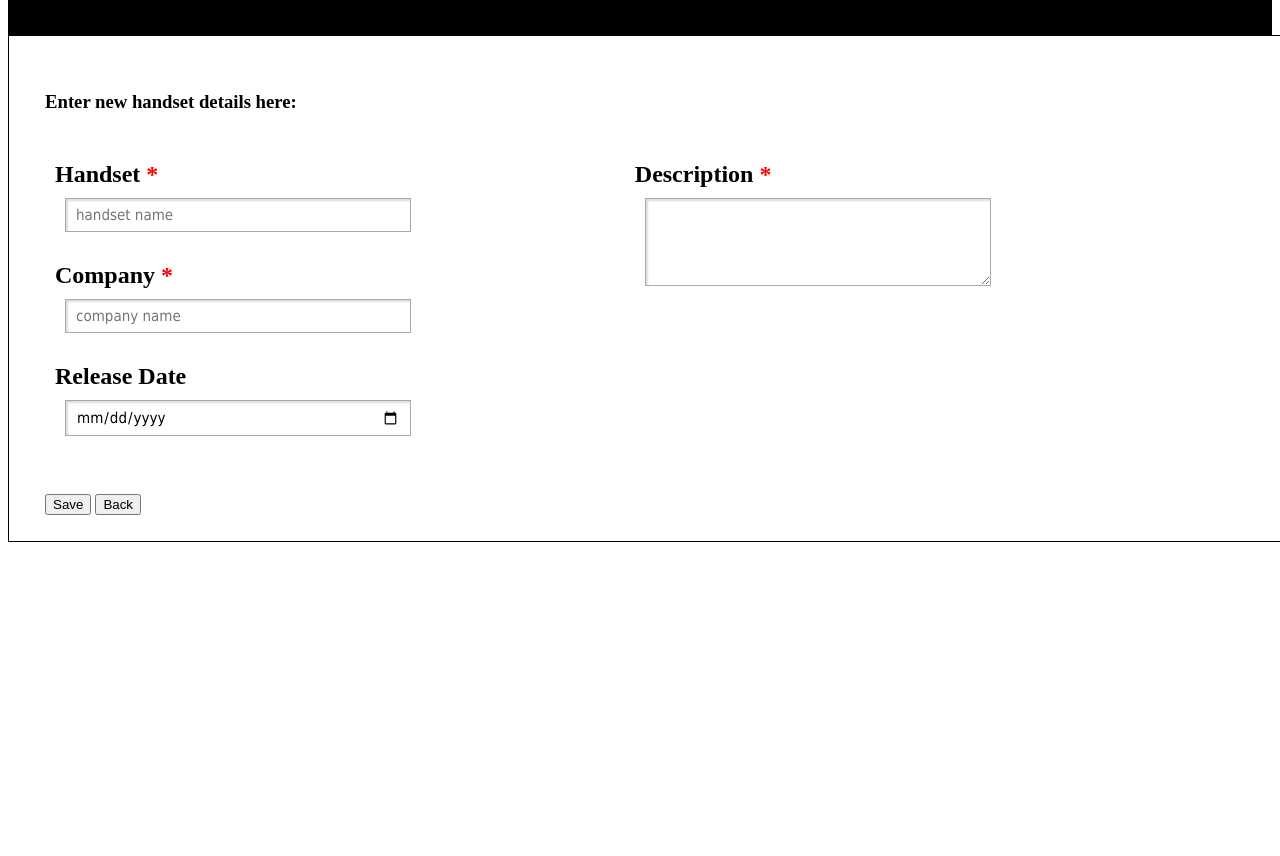
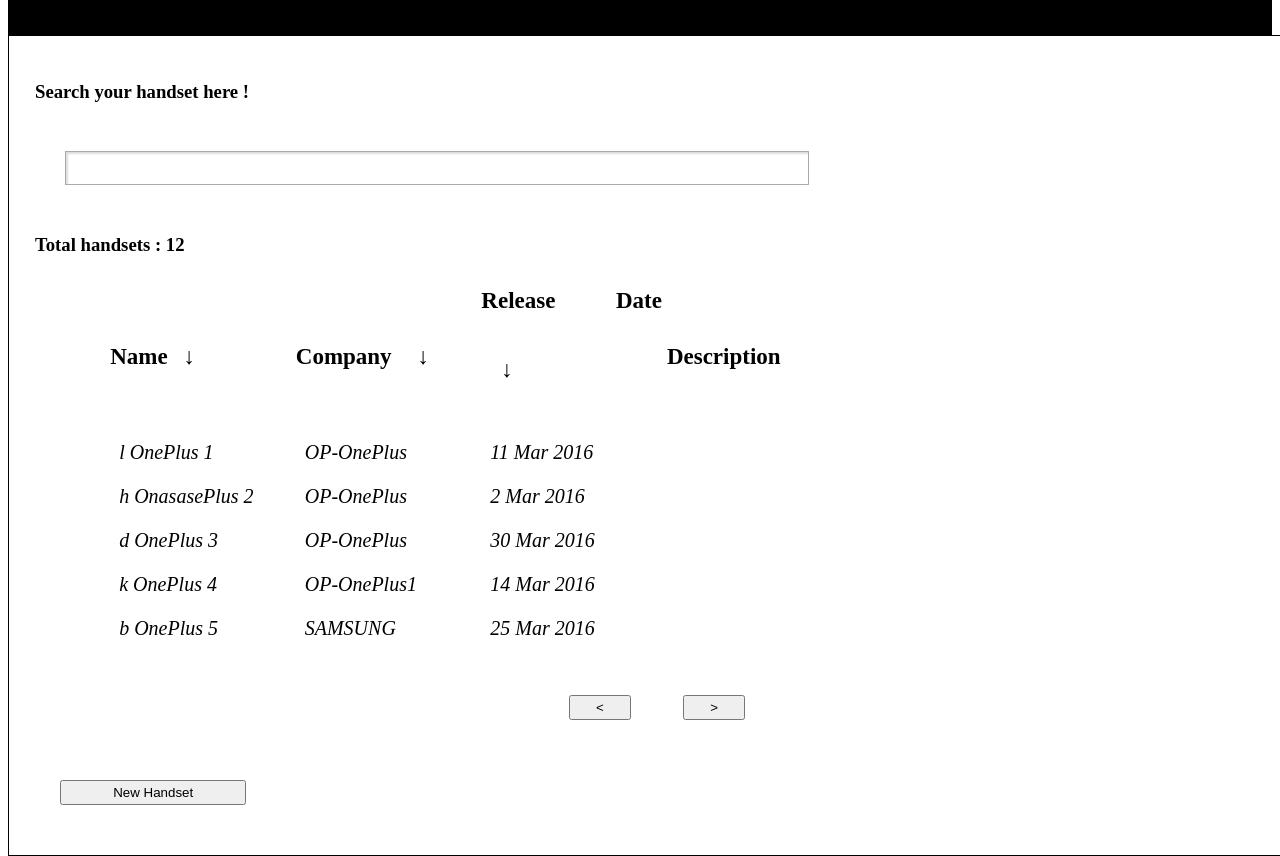
Before and after one commit to kv89/blog, a website: page javascript/catalog.html in a window 1280 px wide. Shown: the part 85-941 px from the top of the page. Before the commit the page ends 800 px from the top, so only its background shows below. Drawn offline with Linux system fonts and the light colour scheme.

Commit message:
working 1

```diff
--- a/javascript/catalog.html
+++ b/javascript/catalog.html
@@ -13,21 +13,23 @@
 				<input id="searchInp" type="text" style="width: 30%;" onkeyup="onsearchEnter()"/>
 			</div>
 	  	</div> -->
-	  	<div class="grid" id="displayView" style="display: none;">
+	  	<div class="grid" id="displayView" style="">
+		  	<h3>Search your handset here !</h3>
 		  	<div>
-		  		<h3>Search your handset here !</h3>
-		  		<div>
-					<input id="searchInp" type="text" style="width: 30%;" onkeyup="onsearchEnter()"/>
+		  		<div class="input">
+					<input id="searchInp" type="text" style="" onkeyup="onsearchEnter()"/>
 				</div>
 		  	</div>
 	  		<h3>Total handsets : <span id="totalCnt"></span></h3>
+	  		<div style="text-align: center;">
 	  		<table id="displayTable">
-	  			<thead class="column-header">
+	  			<thead style="font-size: 23px;">
 	  				<tr>
-		  				<td>
+		  				<td style="width: 10%; padding-left: 2px;">
 		  					Name
 		  					<div class="dropdown">
-							  <div onclick="showHideSortOptions('name');" style="cursor: pointer;"> <p>&darr;</p> </div>
+							  <!-- <div onclick="showHideSortOptions('name');" style="cursor: pointer;"> <p>&darr;</p> </div> -->
+							  <p onclick="showHideSortOptions('name');" style="cursor: pointer;">&darr;</p>
 							  <div id="nameSortDrp" class="dropdown-content">
 							  	<div class="menu-item">
 							    	<span style="cursor: pointer;" onclick="sortName( 0 );showHideSortOptions('name');"> a - z </span>
@@ -38,7 +40,7 @@
 							  </div>
 							</div>
 		  				</td>
-		  				<td>
+		  				<td style="width: 10%; padding-left: 2px;">
 		  					Company
 		  					<div class="dropdown">
 							  <div onclick="showHideSortOptions('company')" style="cursor: pointer;"> <p>&darr;</p> </div>
@@ -52,7 +54,7 @@
 							  </div>
 							</div>
 		  				</td>
-		  				<td>
+		  				<td style="width: 10%; padding-left: 2px;">
 		  					Release Date
 		  					<div class="dropdown">
 							  <div onclick="showHideSortOptions('date');" style="cursor: pointer;"> <p>&darr;</p> </div>
@@ -66,23 +68,22 @@
 							  </div>
 							</div>
 						</td>
-		  				<td>Ratings</td>
+		  				<td style="width: 30%; padding-left: 2px;">Description</td>
 	  				</tr>
 	  			</thead>
-	  			<tbody>
+	  			<tbody style="font-size: 20px; ">
 	  				<tr class="row"></tr>
 	  			</tbody>
 
 	  		</table>
-	  		<div id="paging">
+	  		</div>
+	  		<div id="paging" style="text-align: center;">
 	  			<button onclick="prevPage();"> < </button>
 	  			<button onclick="nextPage();"> > </button>
 	  		</div>
-	  		<button type="button" style="cursor: pointer;" onclick="addPhone();">New Phone</button>
+	  		<button type="button" style="cursor: pointer; width: 15%;" onclick="addPhone();">New Handset</button>
 	  	</div>
-	  	<!--<div id="inputView" style="display: none;" onsubmit="submitPhone();">-->
-        <!-- <div id="inputView" style="display: none;"> -->
-        <div id="inputView">
+        <div id="inputView" style="display: none;">
         	<div>
 		  		<h3>Enter new handset details here:</h3>
 		  	</div>
@@ -156,6 +157,11 @@
 		    border: 1px solid #aaa;
 		}
 
+		button {
+			width: 5%;
+			height: 25px;
+			margin: 2%;
+		}
 		.menu-item {
 			background-color: #e6e6de
 		}
@@ -186,31 +192,39 @@
 		}
 
 		table {
-			table-layout: auto;
+			table-layout: fixed;
+			width: 90%;
+
+			margin: 0 auto;
+    		text-align: left;
 		}
 		table thead {
 		    display: table-row-group;
 		    vertical-align: middle;
 		    border-color: inherit;
 		    font-weight: bold;
-		    text-align: center;
+		    text-align: justify;
 		    /*font-style: italic;*/
 		}
 
-		table thead,tbody tr {
+		/*table thead tr {
+			width: 100%;
+		}*/
+
+		/*table thead,tbody tr {
 			padding: 2%;
 		}
 
 		table thead,tbody tr td, th {
 			width: 32%;
-		}
+		}*/
 
 		table tbody {
 		    display: table-row-group;
 		    vertical-align: middle;
 		    border-color: inherit;
 		    font-style: italic;
-		    text-align: center;
+		    text-align: justify;
 		}
 
 		/*---------------*/
--- a/javascript/js.js
+++ b/javascript/js.js
@@ -30,21 +30,21 @@
 }
 
 function init() {
-	handsets = [
+	handsets = [ // initial sample data
 		{name: "l OnePlus 1", company: "OP-OnePlus", releaseDate: "11 Mar 2016", id: 1 },
         {name: "h OnasasePlus 2", company: "OP-OnePlus", releaseDate: "2 Mar 2016", id: 2 },
         {name: "d OnePlus 3", company: "OP-OnePlus", releaseDate: "30 Mar 2016", id: 3 },
         {name: "k OnePlus 4", company: "OP-OnePlus1", releaseDate: "14 Mar 2016", id: 4 },
-        {name: "b OnePlus 5", company: "OP-OnePlus", releaseDate: "25 Mar 2016", id: 5 },
+        {name: "b OnePlus 5", company: "SAMSUNG", releaseDate: "25 Mar 2016", id: 5 },
 
-        {name: "f OnePlus 6", company: "OP-OnePlus", releaseDate: "16 Mar 2016", id: 6 },
-        {name: "a OnePlus 7",company: "OP-OnePlus", releaseDate: "27 Mar 2016", id: 7 },
-        {name: "g OnePlus 8",company: "OP-OnePlus", releaseDate: "18 Mar 2016", id: 8 },
-        {name: "e OnePlus 9",company: "OP-OnePlus", releaseDate: "9 Mar 2016", id: 9 },
-        {name: "j OnePlus 10",company: "OP-OnePlus", releaseDate: "1 Mar 2016"		,id: 10},
+        {name: "f OnePlus 6", company: "SAMSUNG", releaseDate: "16 Mar 2016", id: 6 },
+        {name: "a OnePlus 7",company: "SAMSUNG", releaseDate: "27 Mar 2016", id: 7 },
+        {name: "g OnePlus 8",company: "SAMSUNG", releaseDate: "18 Mar 2016", id: 8 },
+        {name: "e OnePlus 9",company: "NOKIA", releaseDate: "9 Mar 2016", id: 9 },
+        {name: "j OnePlus 10",company: "NOKIA", releaseDate: "1 Mar 2016"		,id: 10},
 
-        {name: "c OnePlus 11",company: "OP-OnePlus", releaseDate: "18 Mar 2016", id: 11},
-        {name: "i OnePlus 12",company: "OP-OnePlus", releaseDate: "12 Mar 2016", id: 12}
+        {name: "c OnePlus 11",company: "NOKIA", releaseDate: "18 Mar 2016", id: 11},
+        {name: "i OnePlus 12",company: "NOKIA", releaseDate: "12 Mar 2016", id: 12}
 	];
     if( !( window.localStorage.getItem("allHandsets") ) ){
     	window.localStorage.setItem("allHandsets", JSON.stringify( handsets ));
@@ -61,7 +61,14 @@
 });
 
 function addPhone(){
-	console.log('new phone.');
+	// console.log('new phone.');
+    var form = document.getElementById("inputForm");
+    if( form ) {
+        form.elements.namedItem("mName").value = '';
+        form.elements.namedItem("mCompany").value = '';
+        form.elements.namedItem("mReleaseDt").value = '';
+        form.elements.namedItem("mDesc").value = '';
+    }
 	var displayView = document.getElementById( 'displayView' );
 	displayView.style.display = "none";
 	var inputView = document.getElementById( 'inputView' );
@@ -87,13 +94,16 @@
             description: form.elements.namedItem("mDesc").value.trim(),
         };
         var isValid = validateNewData( newPhone );
-        // var mCompany = form.elements.namedItem("mReleaseDt").value;
-        console.log('Is valid input :', isValid);
+        // console.log('Is valid input :', isValid);
         if( isValid ) {
             console.log('save to db..');
-            var allData = JSON.parse( window.localStorage.getItem("allHandsets") ) || [];
-            allData.push( newPhone );
-            window.localStorage.setItem("allHandsets", JSON.stringify( allData ));
+            // handsets = JSON.parse( window.localStorage.getItem("allHandsets") ) || [];
+            handsets.push( newPhone );
+
+            window.localStorage.setItem("allHandsets", JSON.stringify( handsets ));
+
+            navigateToSearch();
+            insertRowsToTable(handsets);
         }
 	}
 }
@@ -108,6 +118,7 @@
         }
         return false;
     }
+
     if( errMsgElem ){
         errMsgElem.style.display = 'none';
         errMsgElem.innerHTML = '';
@@ -121,7 +132,7 @@
     if( searchElem ){
         searchFor =  searchElem.value.trim();
         if( !searchFor || searchFor == '' ) {
-            insertRowsToTable(handsets, "displayTable");
+            insertRowsToTable(handsets);
             return ;
         }
     } else {
@@ -130,12 +141,7 @@
     console.log('search for : ', searchFor);
 
     var filterData = searchForString( searchFor );
-    // console.log('Result : ',  filterData );
-    // debugger;
-    // if( searchFor.length == 0 && filterData.length == 0){
-    //     filterData = handsets;
-    // }
-    insertRowsToTable(filterData, "displayTable");
+    insertRowsToTable(filterData);
 
 
 }
@@ -200,11 +206,15 @@
     paging.currPageData.forEach(function (item, index) {// array of objects
         // debugger;
         var row = table.insertRow(-1);// first position
+        row.style["line-height"] = "40px";
+        row.style["margin"] = "4px";
         var cellPos = 0;
         for (var prop in item) {
             // console.log(prop);
             if (typeof (item) == 'object' && item.hasOwnProperty(prop) && prop != 'id') {
-                row.insertCell(cellPos).innerHTML = item[prop];
+                var cell = row.insertCell(cellPos);
+                cell.innerHTML = item[prop];
+                cell.style["padding-left"] = "1%";
                 cellPos++;
             }
         }
```
